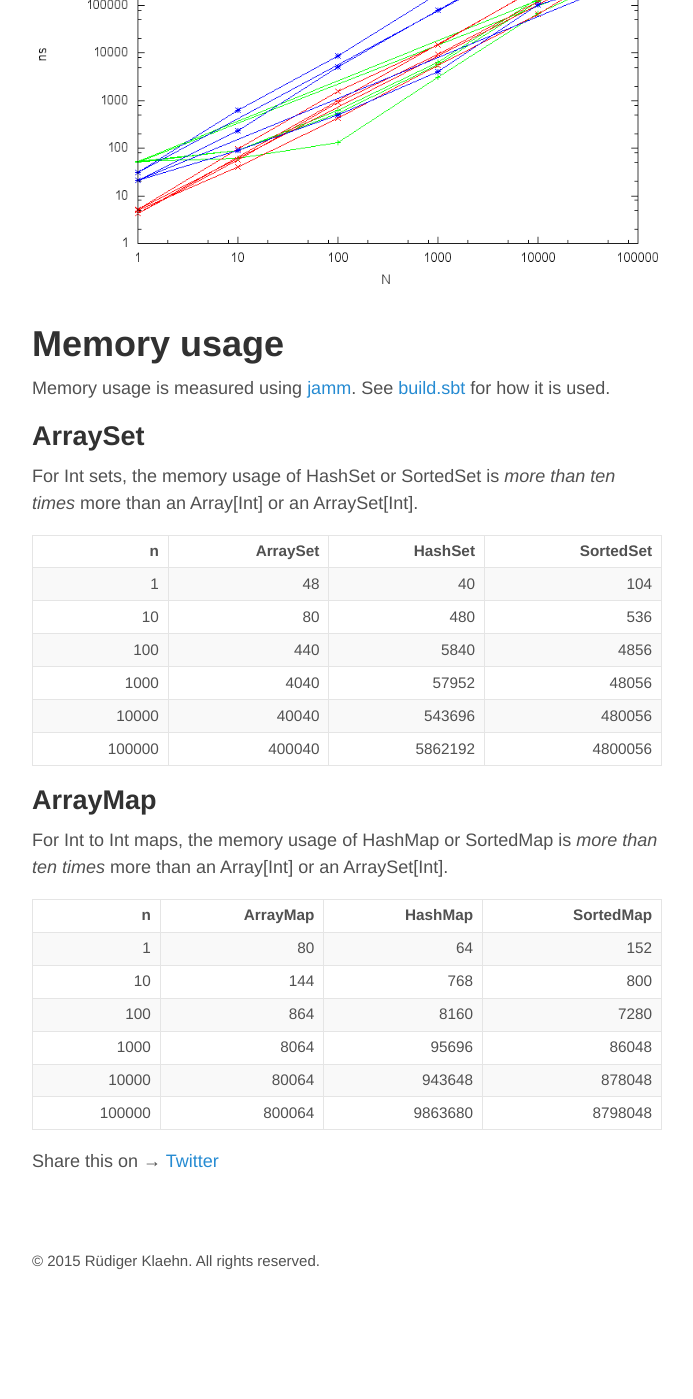
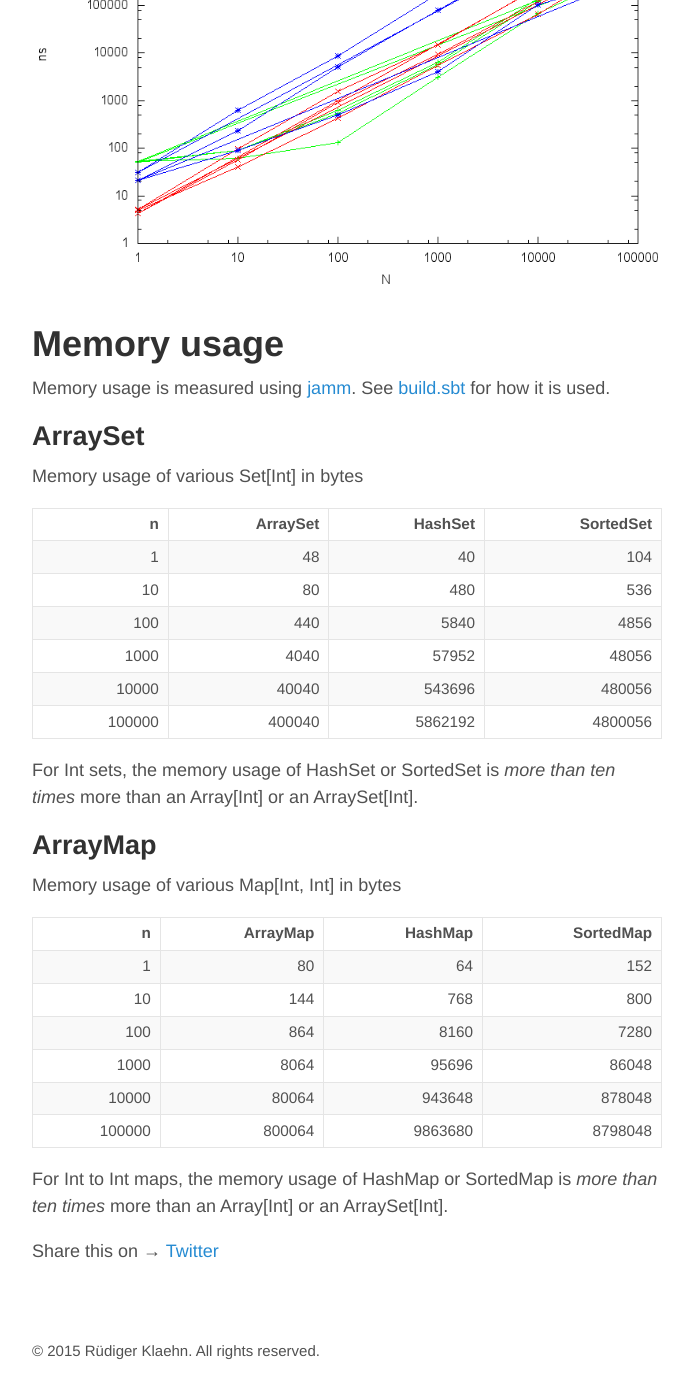
Before and after one commit to rklaehn/rklaehn.github.io, a Jekyll site: the page built from _posts/2015-12-18-array-based-immutable-collections.md, in a window 1280 px wide and 1400 px high, scrolled down 4501 px. Shown: the whole window, without its empty margins (293-986 px from the left). Built offline with Jekyll 4.4.1, drawn with Linux system fonts in a browser that asks for light colours; before the commit the page ends 5811 px from its top, so only the background shows below that.

Commit message:
Update 2015-12-18-array-based-immutable-collections.md

```diff
--- a/_posts/2015-12-18-array-based-immutable-collections.md
+++ b/_posts/2015-12-18-array-based-immutable-collections.md
@@ -43,14 +43,13 @@ There are multiple lines because each benchmark is done multiple times for varyi
 
 ![Set/Set operations]({{ site.url }}/assets/setset.png)
 
-
 # Memory usage
 
 Memory usage is measured using [jamm](https://github.com/jbellis/jamm). See [build.sbt](https://github.com/rklaehn/abc/blob/c9cb4f8ca8af6daa504869c5bfbe7d693032fa71/build.sbt#L127) for how it is used.
 
 ## ArraySet
 
-For Int sets, the memory usage of HashSet or SortedSet is *more than ten times* more than an Array[Int] or an ArraySet[Int].
+Memory usage of various Set[Int] in bytes
 
 |    n | ArraySet | HashSet | SortedSet |
 |-----:|---------:|--------:|----------:|
@@ -61,9 +60,11 @@ For Int sets, the memory usage of HashSet or SortedSet is *more than ten times*
 | 10000|     40040|   543696|     480056|
 |100000|    400040|  5862192|    4800056|
 
+For Int sets, the memory usage of HashSet or SortedSet is *more than ten times* more than an Array[Int] or an ArraySet[Int].
+
 ## ArrayMap
 
-For Int to Int maps, the memory usage of HashMap or SortedMap is *more than ten times* more than an Array[Int] or an ArraySet[Int].
+Memory usage of various Map[Int, Int] in bytes
 
 |n|ArrayMap|HashMap|SortedMap|
 |--:|--:|--:|--:|
@@ -73,3 +74,5 @@ For Int to Int maps, the memory usage of HashMap or SortedMap is *more than ten
 | 1000| 8064| 95696| 86048|
 | 10000| 80064| 943648| 878048|
 | 100000| 800064| 9863680| 8798048|
+
+For Int to Int maps, the memory usage of HashMap or SortedMap is *more than ten times* more than an Array[Int] or an ArraySet[Int].
```
